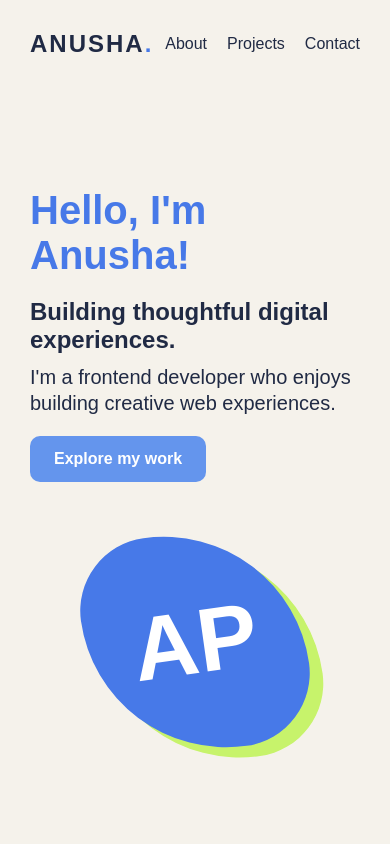
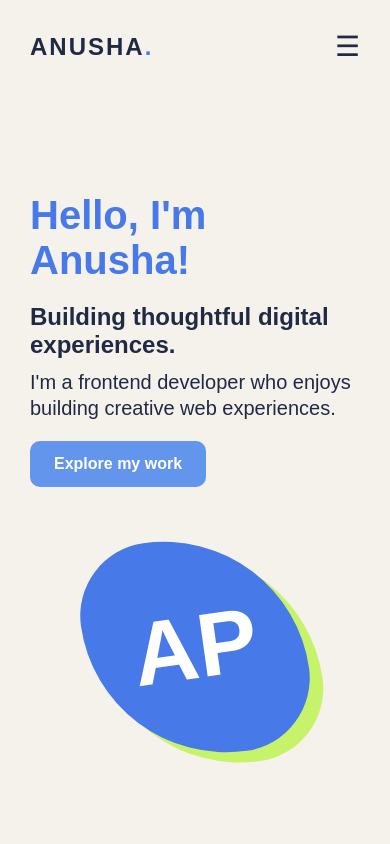
Before and after one commit to AnushaPotta/My-Portfolio, a plain HTML site: page index.html in a window 390 px wide. Shown: the top 844 px of the page. Drawn offline with Linux system fonts and the light colour scheme.

Commit message:
add hamburger icon

```diff
--- a/index.html
+++ b/index.html
@@ -9,7 +9,12 @@
   <body>
     <header>
       <a href="#" class="logo">ANUSHA<span>.</span></a>
-      <nav>
+      <button
+        class="menu-toggle"
+        aria-label="Toggle navigation"
+        aria-expanded="false"
+      >&#9776</button>
+      <nav class="nav-links">
         <a href="#about">About</a>
         <a href="#projects">Projects</a>
         <a href="#contact">Contact</a>
--- a/style.css
+++ b/style.css
@@ -268,6 +268,14 @@ footer {
 html {
   scroll-behavior: smooth;
 }
+.menu-toggle {
+  display: none;
+  background: none;
+  border: none;
+  font-size: 28px;
+  color: #202a44;
+  cursor: pointer;
+}
 @media (max-width: 768px) {
   .hero {
     flex-direction: column;
@@ -279,4 +287,10 @@ html {
     height: 220px;
     align-self: center;
   }
+  .menu-toggle {
+    display: block;
+  }
+  .nav-links {
+    display: none;
+  }
 }
```
